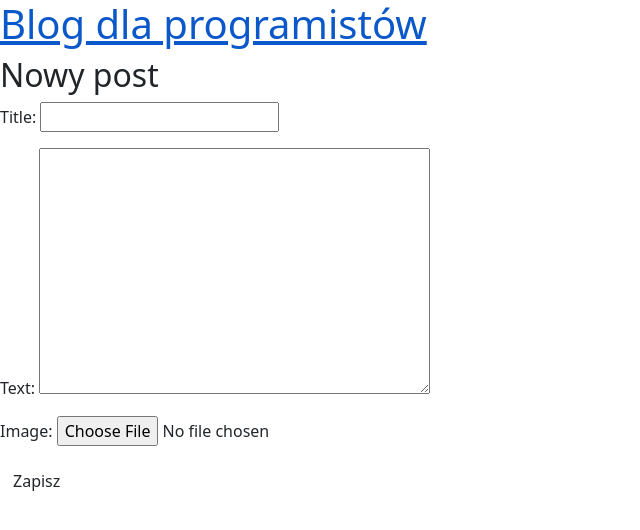
After one commit to Marek-Wojdyla/FirstBlogInDjango, a Django app: page /post/new/ in a window 1280 px wide. The commit adds this page. Shown: the top 530 px of the page, without its empty margins (0-640 px from the left). Run offline with Django 5.2, Linux system fonts and the light colour scheme.

Commit message:
Dodanie formularz za pomocą którego dodajemy nowego posta

```diff
--- a/blog/forms.py
+++ b/blog/forms.py
@@ -1,7 +1,8 @@
 from django import forms
 from .models import Post
 
-class ImgForm(forms.ModelForm):
+
+class PostForm(forms.ModelForm):
     class Meta:
         model = Post
-        fields = ['image']
+        fields = ['title', 'text', 'image']
--- a/blog/templates/blog/base.html
+++ b/blog/templates/blog/base.html
@@ -10,6 +10,7 @@
         <title>Blog dla programistów</title>
     </head>
     <body>
+      <a href="{% url 'post_new' %}" class="top-menu"><span class="gyphicon glyphicon-plus"></span></a>
       <h1><a href="/"> Blog dla programistów </a> </h1>
 
       <div>
--- a/blog/templates/blog/post_detail.html
+++ b/blog/templates/blog/post_detail.html
@@ -8,7 +8,11 @@
             </div>
             {% endif %}
             <h2>{{ post.title }}</h2>
-            <img src="{{ post.image.url }}" alt="Opis obrazka" height="400">
+            {% if post.image %}
+                <img src="{{ post.image.url }}" alt="Image" width="400">
+            {% else %}
+                <p>No image available</p>
+            {% endif %}
             <p> {{ post.text|linebreaksbr }}</p>
         </div>
 {% endblock %}
--- /dev/null
+++ b/blog/templates/blog/post_edit.html
@@ -0,0 +1,9 @@
+{% extends 'blog/base.html' %}
+
+{% block content %}
+<h2>Nowy post</h2>
+<form method="post" enctype="multipart/form-data" class="post-form">{% csrf_token %}
+    {{ form.as_p }}
+    <button type="submit" class="save btn btn-default">Zapisz</button>
+</form>
+{% endblock %}
--- a/blog/urls.py
+++ b/blog/urls.py
@@ -4,4 +4,5 @@ from . import views
 urlpatterns = [
     path('', views.post_list, name='post_list'),
     path('post/<int:pk>/', views.post_detail, name='post_detail'),
+    path('post/new/', views.post_new, name='post_new'),
 ]
--- a/blog/views.py
+++ b/blog/views.py
@@ -1,20 +1,20 @@
-from django.shortcuts import render, get_object_or_404
+from django.shortcuts import render, get_object_or_404, redirect
 from django.utils import timezone
 from .models import Post
 from django.http import HttpResponseRedirect
 from django.urls import reverse_lazy
-from .forms import ImgForm
+from .forms import PostForm
 # from django.forms import ImgForm
 from django.views.generic import DetailView
 from django.views.generic import TemplateView
 
 
 class Image(TemplateView):
-    form = ImgForm
+    form = PostForm
     template_name = 'blog/image.html'
 
     def post(self, request, *args, **kwargs):
-        form = ImgForm(request.POST, request.FILES)
+        form = PostForm(request.POST, request.FILES)
         if form.is_valid():
             obj = form.save()
             return HttpResponseRedirect(reverse_lazy('image_display', kwargs={'pk': obj.id}))
@@ -25,10 +25,12 @@ class Image(TemplateView):
     def get(self, request, *args, **kwargs):
         return self.post(request, *args, **kwargs)
 
+
 class ImageDisplay(DetailView):
     model = Post
     template_name = 'blog/image_display.html'
     context_object_name = 'image'
+
 
 def post_list(request):
     posts = Post.objects.filter(published_date__lte=timezone.now()).order_by('published_date')
@@ -38,3 +40,22 @@ def post_list(request):
 def post_detail(request, pk):
     post = get_object_or_404(Post, pk=pk)
     return render(request, 'blog/post_detail.html', {'post': post})
+
+
+def error_404_view(request, exception):
+    data = {'name': 'Blog dla programistów'}
+    return render(request, 'blog/404.html', data)
+
+
+def post_new(request):
+    if request.method == "POST":
+        form = PostForm(request.POST, request.FILES)
+        if form.is_valid():
+            post = form.save(commit=False)
+            post.author = request.user
+            post.published_date = timezone.now()
+            post.save()
+            return redirect('post_detail', pk=post.pk)
+    else:
+        form = PostForm()
+    return render(request, 'blog/post_edit.html', {'form': form})
--- a/mysite/settings.py
+++ b/mysite/settings.py
@@ -24,6 +24,7 @@ SECRET_KEY = 'django-insecure-o8-99kp#9e13v64_q7&8r!+4u^14w=!7&^nve*s6gu#s!j^zr#
 
 # SECURITY WARNING: don't run with debug turned on in production!
 DEBUG = True
+# TEMPLATE_DEBUG = DEBUG
 
 ALLOWED_HOSTS = ['127.0.0.1', '.pythonanywhere.com']
 
--- a/mysite/urls.py
+++ b/mysite/urls.py
@@ -28,5 +28,7 @@ urlpatterns = [
     path('image/<int:pk>', ImageDisplay.as_view(), name='image_display'),
 ]
 
+handler404 = 'blog.views.error_404_view'
+
 if settings.DEBUG:
     urlpatterns += static(settings.MEDIA_URL, document_root=settings.MEDIA_ROOT)
```
Also changed, not shown: blog/templates/blog/404.html (added, +11 -0 lines), blog/migrations/0002_post_image.py (added).
